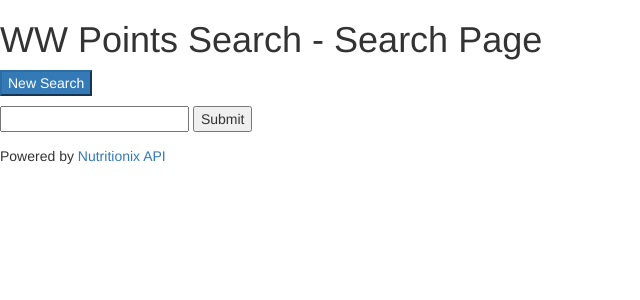
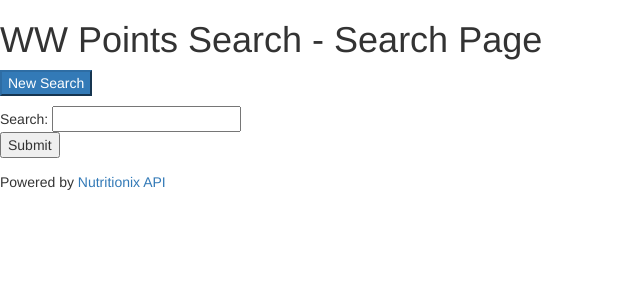
Before and after one commit to muchris26/wwpoints, a Flask app: page / in a window 1280 px wide. Shown: the top 300 px of the page, without its empty margins (0-640 px from the left). Run offline with Flask 2, Linux system fonts and the light colour scheme; some libraries are stand-ins or nearby versions.

Commit message:
Fixed hit_total problem

```diff
--- a/app/templates/index.html
+++ b/app/templates/index.html
@@ -1,7 +1,7 @@
 {% extends "layout.html" %}
 {% block content %}
       <form role="form" action='/search' method="get">
-          <input type='text' name='search_term'>
+          Search: <input type='text' name='search_term'><br>
           <input type='submit' value='Submit'>
       </form>
 
--- a/app/views.py
+++ b/app/views.py
@@ -40,13 +40,11 @@ def results():
                 item['points'] = round((item['fields']['nf_calories'] + (item['fields']['nf_saturated_fat'] * 9) + (item['fields']['nf_sugars'] * 4) - (3.2 * item['fields']['nf_protein'])) / 33)
             except:
                 item['points'] = 'NA'
-        results.append(item)
+            results.append(item)
 
         result_count_lower_bound = str(int(result_count_lower_bound) + 50)
         result_count_upper_bound = str(int(result_count_upper_bound) + 50)
 
-    print(len(results))
-    print(results)
     return render_template("search_results.html",
                            title='Search Results',
                            total_hits=len(results),
```
